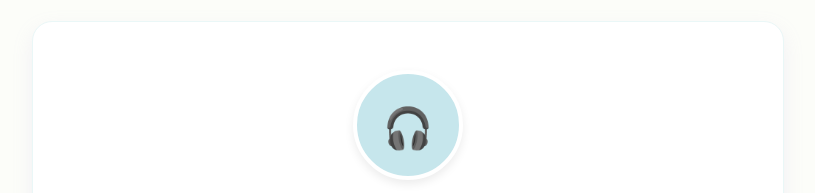
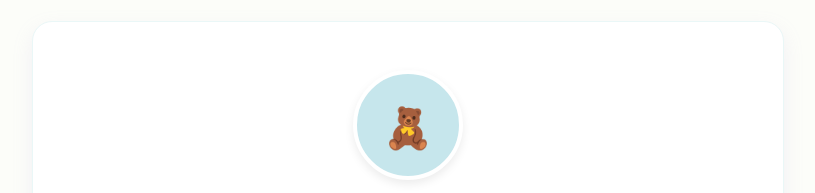
Before and after one commit to nayeona09-dotcom/skdusdk, a plain HTML site: page index.html in a window 1280 px wide. Shown: the part 158-351 px from the top of the page, without its empty margins (232-1047 px from the left). Drawn offline with Linux system fonts and the light colour scheme; a web font is replaced by a local one.

Commit message:
Update index.html

```diff
--- a/index.html
+++ b/index.html
@@ -274,7 +274,7 @@
         <!-- HOME 섹션 -->
         <section id="home">
             <div class="intro-box">
-                <div class="profile-img">🎧</div>
+                <div class="profile-img">🧸</div>
                 <h2>안녕하세요, 배우 박해일입니다</h2>
                 <p style="margin-top: 0.8rem; color: #777;">
                     음악과 함께하는 따스한 일상을 기록하는 공간입니다.<br>
```
